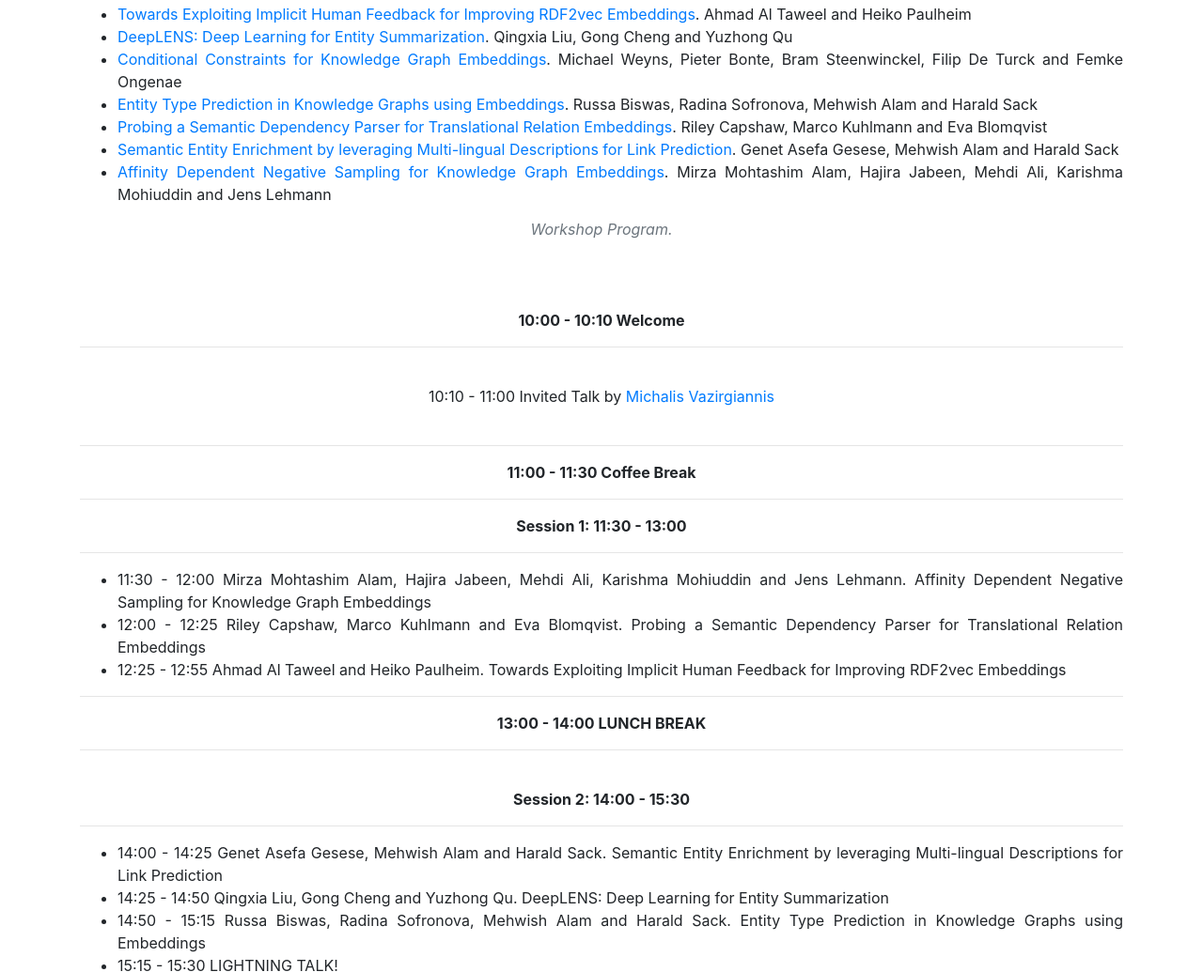
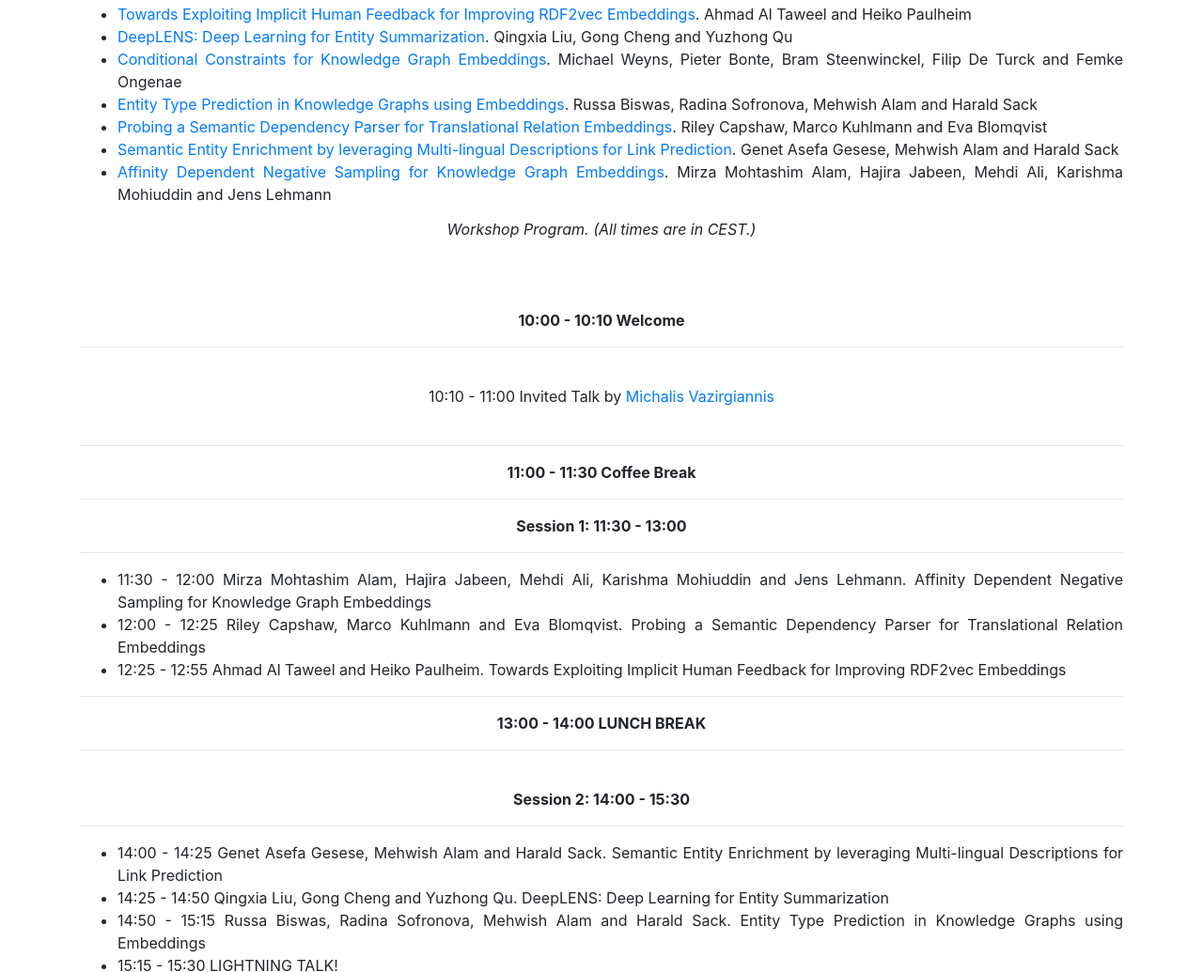
Before and after one commit to alammehwish/dl4kg_eswc_2020, a website with bundled scripts: page index.html in a window 1280 px wide. Shown: the part 4090-5125 px from the top of the page at 94% size. Built offline with nearby package versions, Linux system fonts and the light colour scheme; files whose address does not match are found by name; a web font is replaced by a local one.

Commit message:
Update index.html

```diff
--- a/index.html
+++ b/index.html
@@ -218,7 +218,7 @@
           </ul>
 
 
-          <h3 class="section-subheading text-muted">Workshop Program.</h3>
+          <h3 class="section-subheading">Workshop Program. (All times are in CEST.)</h3>
 
           <b>10:00 - 10:10 Welcome </b><br />
           <hr>
```
